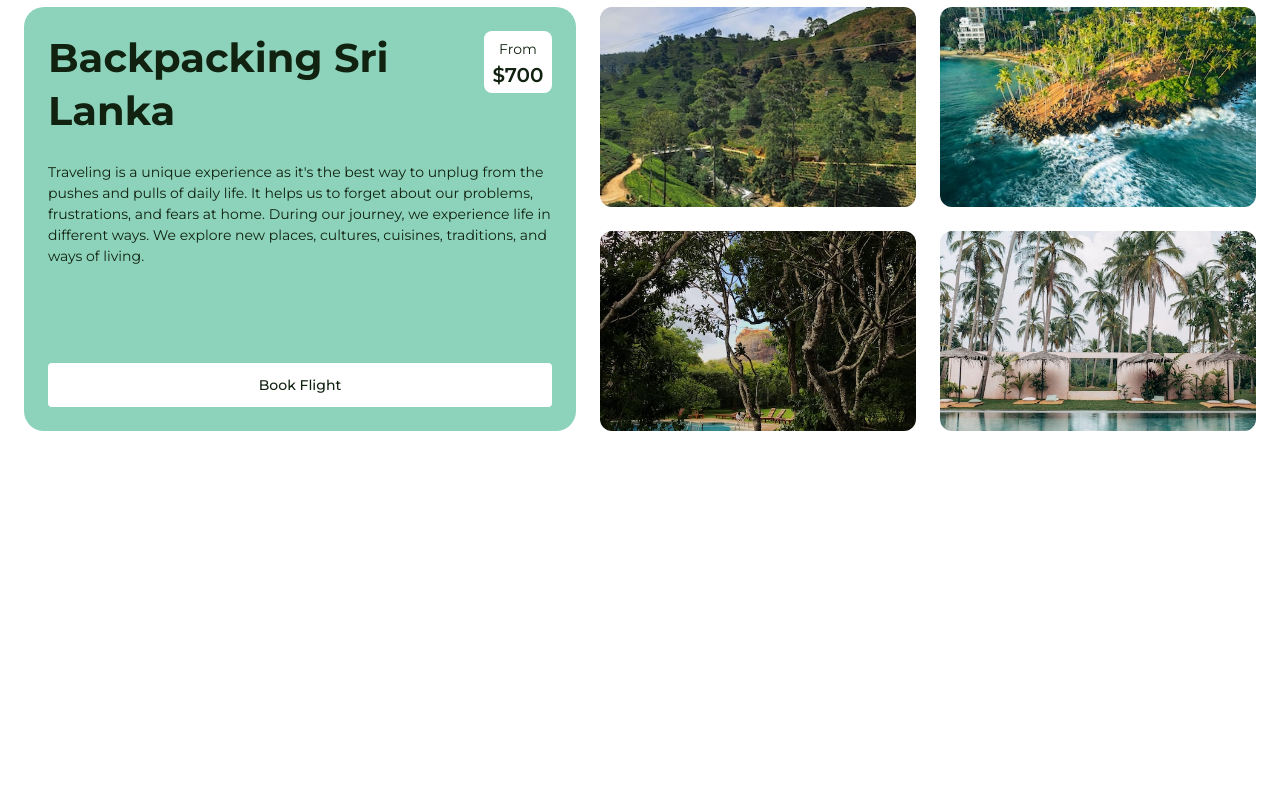
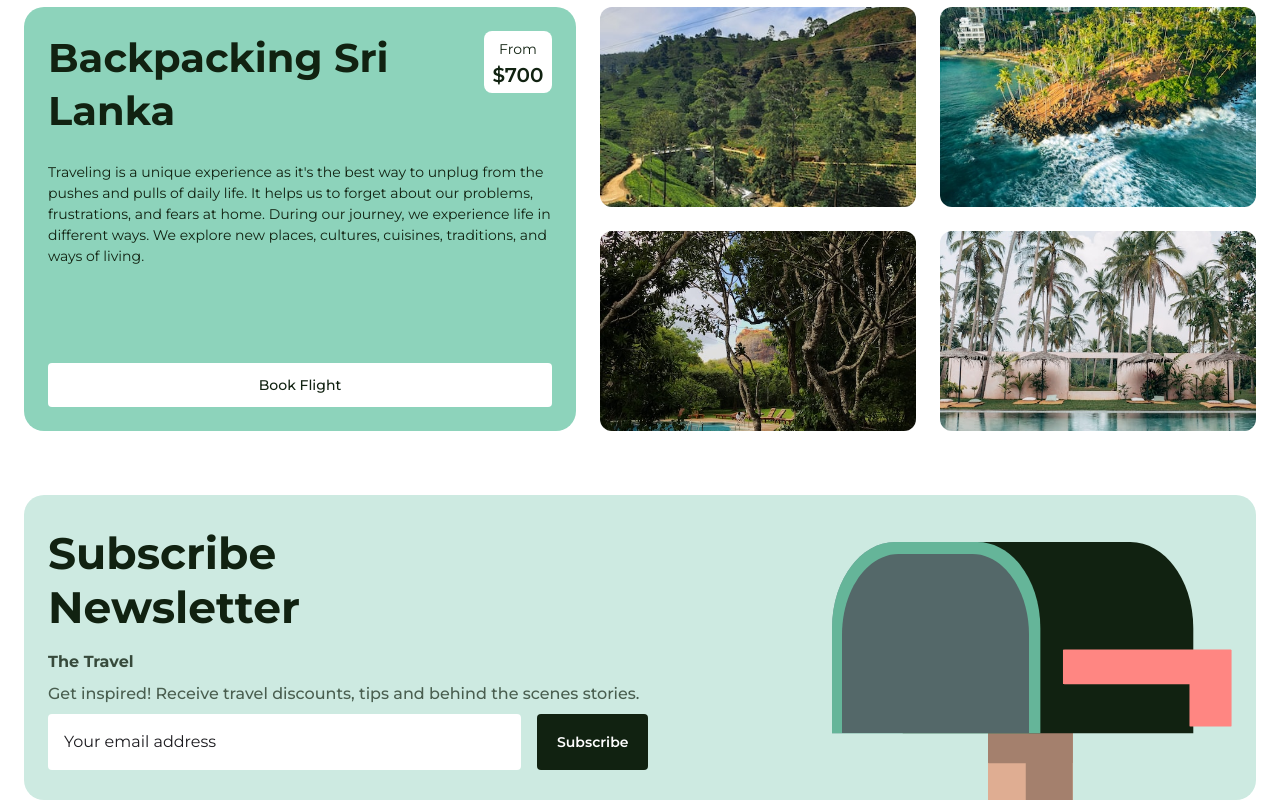
Before and after one commit to kyzercmd/Golobe, a React (Vite) app: page / in a window 1280 px wide. Shown: the part 1975-2775 px from the top of the page. Before the commit the page ends 2470 px from the top, so only its background shows below. Built offline with nearby package versions, Linux system fonts and the light colour scheme.

Commit message:
newsletter added (missing custom font)

```diff
--- /dev/null
+++ b/src/components/newsletter/Newsletter.jsx
@@ -0,0 +1,40 @@
+import mailbox from "../../assets/mailbox.svg";
+
+export const Newsletter = () => {
+  return (
+    <>
+      <div className="max-w-308 mx-auto flex justify-between bg-[#CDEAE1] px-6 rounded-[20px]">
+        <div className="flex flex-col gap-4 justify-center">
+          <div className="max-w-91">
+            <h1 className="text-[#112211] text-[44px] font-bold leading-13.5">
+              Subscribe Newsletter
+            </h1>
+          </div>
+          <div className="gap-2 flex flex-col">
+            <h1 className="text-[20px], font-bold text-[#112211]/80">
+              The Travel
+            </h1>
+            <p className="font-medium text-base text-[#112211]/70">
+              Get inspired! Receive travel discounts, tips and behind the scenes
+              stories.
+            </p>
+            <div className="flex gap-4">
+              <input
+                type="email"
+                placeholder="Your email address"
+                autoComplete="off"
+                className="min-w-118.25 rounded-sm bg-white p-4 text-base placeholder-[#1C1B1F]"
+              ></input>
+              <button className="bg-[#112211] py-4 px-5 rounded-sm font-semibold text-sm text-white">
+                Subscribe
+              </button>
+            </div>
+          </div>
+        </div>
+        <div className="">
+          <img src={mailbox} className="h-76.25 w-100"></img>
+        </div>
+      </div>
+    </>
+  );
+};
--- a/src/pages/Home/Home.jsx
+++ b/src/pages/Home/Home.jsx
@@ -4,6 +4,7 @@ import { FindDestinationSearch } from "./FindDestinationSearch";
 import { RecentSearches } from "./RecentSearches";
 import { TravelDestinations } from "./TravelDestinations";
 import { TravelDemo } from "./TravelDemo";
+import { Newsletter } from "../../components/newsletter/Newsletter";
 
 export const Home = () => {
   return (
@@ -16,6 +17,7 @@ export const Home = () => {
       <RecentSearches />
       <TravelDestinations />
       <TravelDemo />
+      <Newsletter />
     </div>
   );
 };
```
Also changed, not shown: src/assets/mailbox.svg (added).
